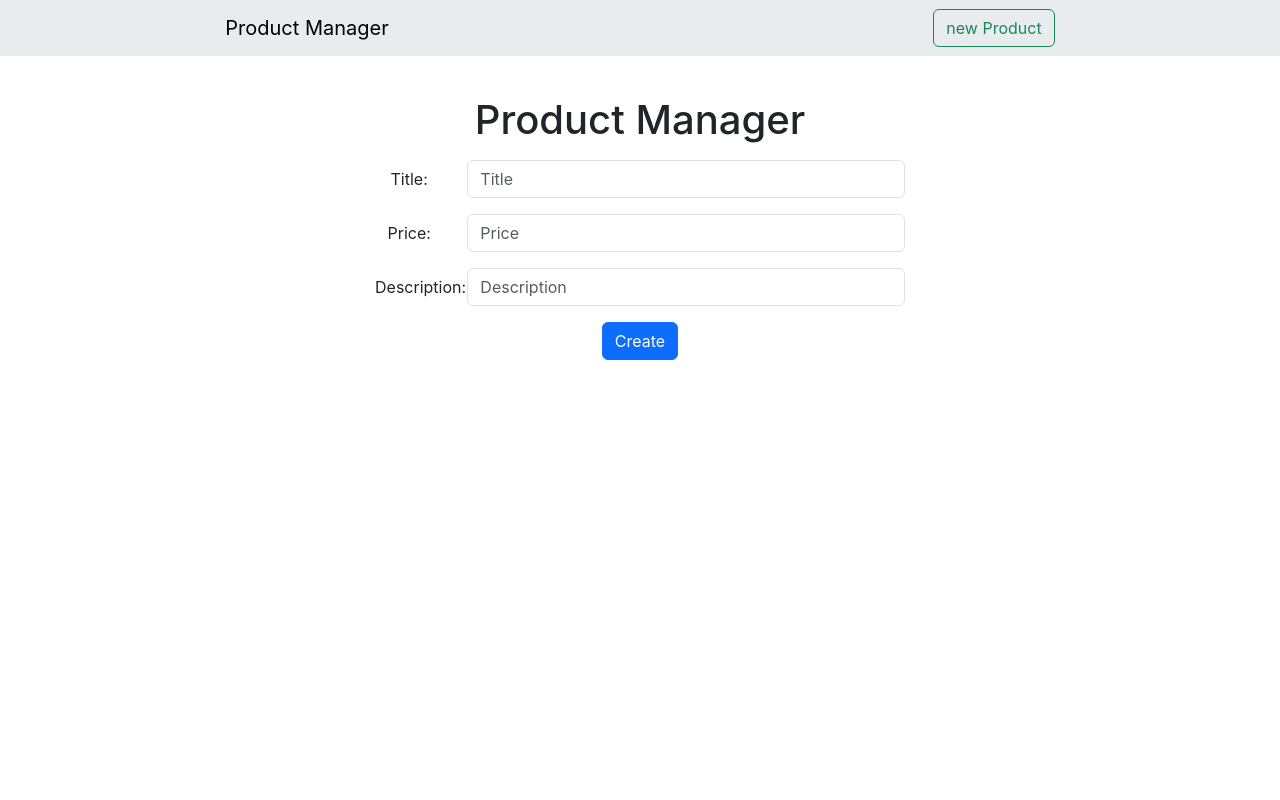
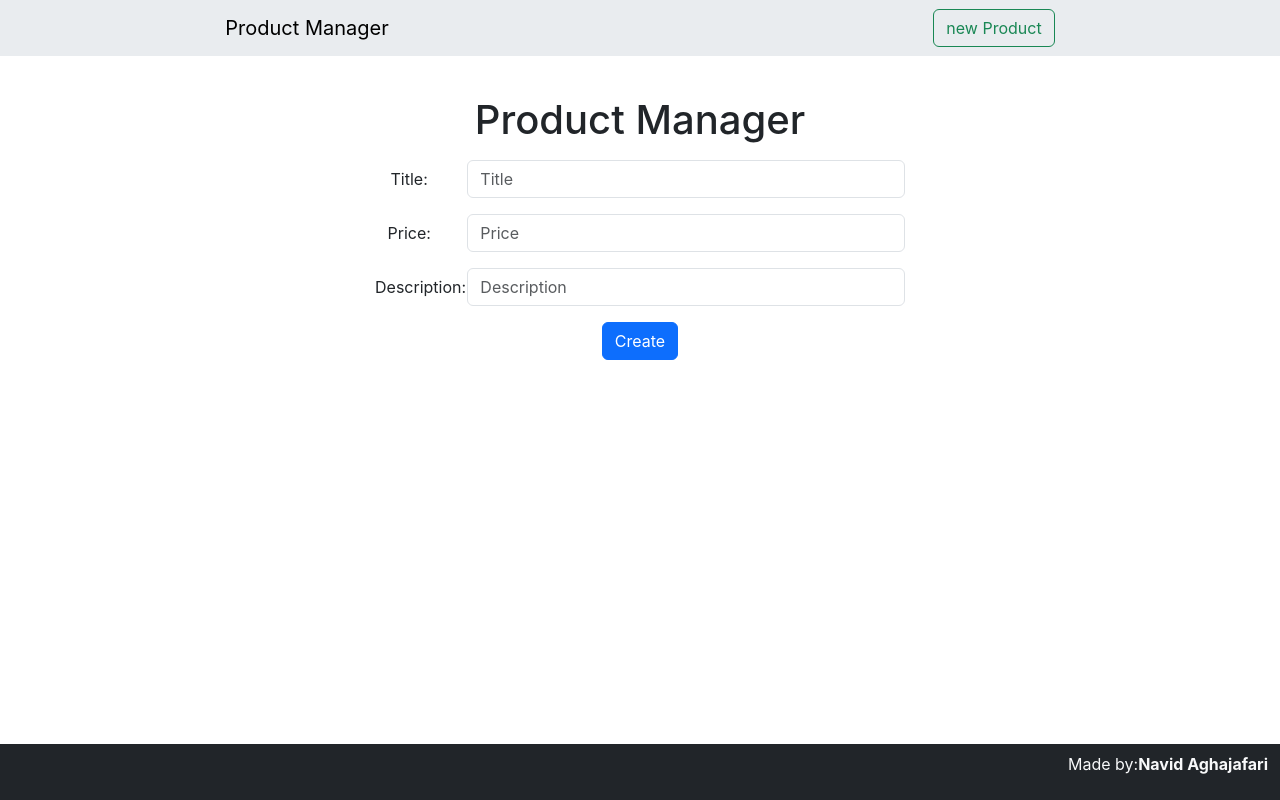
Before and after one commit to Nathan-Navid/codingdojo-product-manager, a React (Create React App) app in the folder client/: page /new in a window 1280 px wide. Built offline with nearby package versions, Linux system fonts and the light colour scheme.

Commit message:
adding fotter and number to the table

```diff
--- a/client/src/Components/Navigate.jsx
+++ b/client/src/Components/Navigate.jsx
@@ -11,6 +11,11 @@ const Navigate = () => {
 
                 </div>
             </nav>
+            <nav class="navbar fixed-bottom bg-dark">
+                <div class="container-fluid text-end">
+                    <p class="text-light d-flex justify-content-end flex-fill ">Made by:<strong>Navid Aghajafari</strong></p>
+                </div>
+            </nav>
         </div>
     )
 }
--- a/client/src/Components/ProductDetails.jsx
+++ b/client/src/Components/ProductDetails.jsx
@@ -1,6 +1,6 @@
 import React from 'react'
 import { useEffect, useState } from 'react';
-import { useParams } from 'react-router-dom';
+import { useParams,Link } from 'react-router-dom';
 import axios from 'axios';
 // /:id
 // get id from params
@@ -22,6 +22,7 @@ const ProductDetails = () => {
       <h3>Title: {product.title}</h3>
       <h3>Price: {product.price}</h3>
       <h3>Description: {product.description}</h3>
+      <Link to={"/"} className="btn btn-success">Back to Product List</Link>
     </div>
   )
 }
--- a/client/src/Components/Table.jsx
+++ b/client/src/Components/Table.jsx
@@ -1,4 +1,4 @@
-import axios from 'axios';
+
 import React from 'react';
 import { Link } from 'react-router-dom';
 
@@ -19,9 +19,9 @@ const Table = ({ products, deletProrduct }) => {
 
                     products.map((product, i) => {
                         return (<tr key={i}>
-                            <th scope="row"></th>
+                            <th scope="row">{i + 1}</th>
                             <td>{product.title}</td>
-                            <td>{product.price}</td>
+                            <td>$ {product.price}</td>
                             <td>{product.description}</td>
                             <td>
                                 <Link to={`/${product._id}`} className="me-3"><i className="bi bi-binoculars"></i></Link>
```
